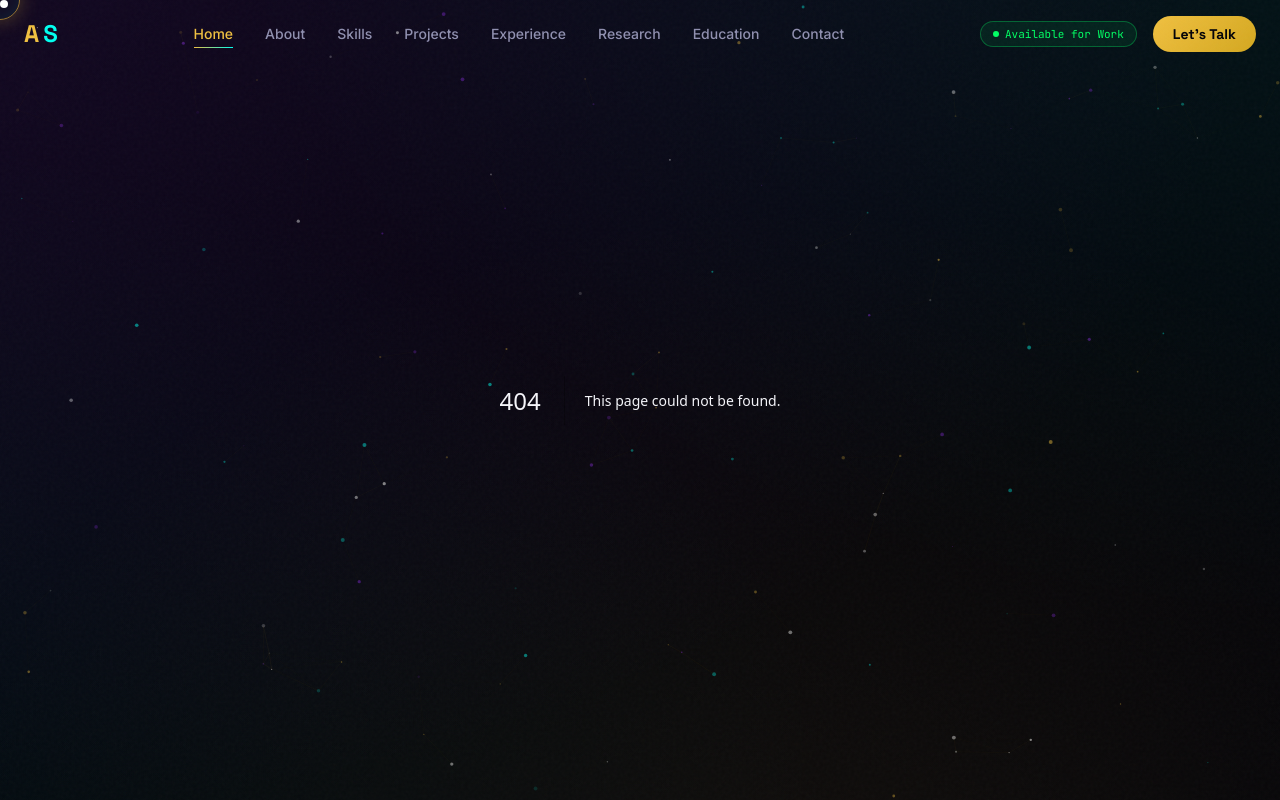
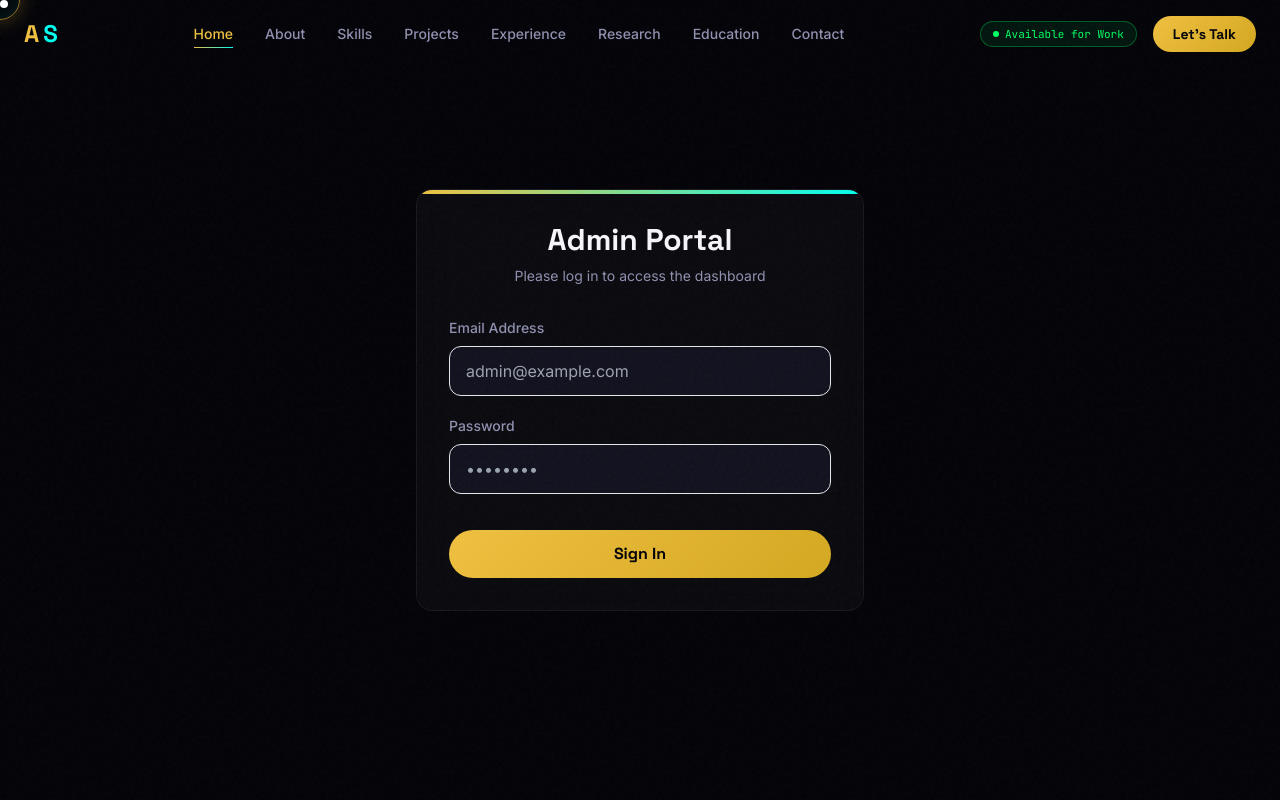
Before and after one commit to ashutosh123se/Ashutosh-Shekhar-portfolio, a Next.js app: page /admin/login in a window 1280 px wide. Before the commit this address had no page. Shown: the top 800 px of the page. Built offline with nearby package versions, Linux system fonts and the light colour scheme.

Commit message:
feat: add secure cookie-based login page for admin dashboard

```diff
--- /dev/null
+++ b/src/app/admin/LogoutButton.tsx
@@ -0,0 +1,22 @@
+"use client";
+
+import { useRouter } from "next/navigation";
+import { logoutAdmin } from "./login/actions";
+
+export default function LogoutButton() {
+  const router = useRouter();
+
+  const handleLogout = async () => {
+    await logoutAdmin();
+    router.push("/admin/login");
+  };
+
+  return (
+    <button
+      onClick={handleLogout}
+      className="btn-ghost px-4 py-2 text-sm ml-4 border-red-500/30 text-red-400 hover:bg-red-500/10 hover:border-red-500 hover:shadow-[0_0_15px_rgba(239,68,68,0.2)]"
+    >
+      Logout
+    </button>
+  );
+}
--- /dev/null
+++ b/src/app/admin/login/actions.ts
@@ -0,0 +1,26 @@
+"use server";
+
+import { cookies } from "next/headers";
+
+export async function loginAdmin(email: string, pass: string) {
+  const ADMIN_EMAIL = "ashutoshshekhar37@gmail.com";
+  const ADMIN_PASS = "Ashutosh@1234sa";
+
+  if (email === ADMIN_EMAIL && pass === ADMIN_PASS) {
+    // Set a secure cookie that expires in 1 day
+    cookies().set("admin_session", "authenticated", {
+      httpOnly: true,
+      secure: process.env.NODE_ENV === "production",
+      maxAge: 60 * 60 * 24, // 1 day
+      path: "/",
+    });
+    return { success: true };
+  }
+
+  return { success: false, error: "Invalid email or password" };
+}
+
+export async function logoutAdmin() {
+  cookies().delete("admin_session");
+  return { success: true };
+}
--- /dev/null
+++ b/src/app/admin/login/page.tsx
@@ -0,0 +1,81 @@
+"use client";
+
+import { useState } from "react";
+import { useRouter } from "next/navigation";
+import { loginAdmin } from "./actions";
+
+export default function AdminLogin() {
+  const [email, setEmail] = useState("");
+  const [password, setPassword] = useState("");
+  const [error, setError] = useState("");
+  const [loading, setLoading] = useState(false);
+  const router = useRouter();
+
+  const handleLogin = async (e: React.FormEvent) => {
+    e.preventDefault();
+    setError("");
+    setLoading(true);
+
+    const result = await loginAdmin(email, password);
+
+    if (result.success) {
+      router.push("/admin");
+    } else {
+      setError(result.error || "Invalid credentials");
+      setLoading(false);
+    }
+  };
+
+  return (
+    <div className="min-h-screen bg-bg-void flex items-center justify-center p-6">
+      <div className="glass-card w-full max-w-md p-8 rounded-2xl border border-border-subtle relative overflow-hidden">
+        <div className="absolute top-0 left-0 w-full h-1 bg-gradient-to-r from-gold-bright to-cyan-bright" />
+
+        <div className="text-center mb-8">
+          <h1 className="text-3xl font-grotesk font-bold text-text-primary mb-2">Admin Portal</h1>
+          <p className="text-text-secondary text-sm">Please log in to access the dashboard</p>
+        </div>
+
+        <form onSubmit={handleLogin} className="flex flex-col gap-5">
+          <div>
+            <label className="block text-sm font-medium text-text-secondary mb-2">Email Address</label>
+            <input
+              type="email"
+              required
+              value={email}
+              onChange={(e) => setEmail(e.target.value)}
+              className="w-full bg-bg-elevated border border-border-subtle rounded-xl px-4 py-3 text-text-primary focus:outline-none focus:border-gold-bright transition-colors"
+              placeholder="admin@example.com"
+            />
+          </div>
+
+          <div>
+            <label className="block text-sm font-medium text-text-secondary mb-2">Password</label>
+            <input
+              type="password"
+              required
+              value={password}
+              onChange={(e) => setPassword(e.target.value)}
+              className="w-full bg-bg-elevated border border-border-subtle rounded-xl px-4 py-3 text-text-primary focus:outline-none focus:border-gold-bright transition-colors"
+              placeholder="••••••••"
+            />
+          </div>
+
+          {error && (
+            <div className="bg-red-500/10 border border-red-500/20 text-red-400 text-sm p-3 rounded-lg text-center">
+              {error}
+            </div>
+          )}
+
+          <button
+            type="submit"
+            disabled={loading}
+            className="btn-gold w-full py-3 mt-4 text-bg-void disabled:opacity-50 flex justify-center items-center font-bold"
+          >
+            {loading ? "Authenticating..." : "Sign In"}
+          </button>
+        </form>
+      </div>
+    </div>
+  );
+}
--- a/src/app/admin/page.tsx
+++ b/src/app/admin/page.tsx
@@ -1,20 +1,16 @@
 import { prisma } from "@/lib/prisma";
+import { cookies } from "next/headers";
+import { redirect } from "next/navigation";
+import LogoutButton from "./LogoutButton";
 
 // Revalidate the page every 60 seconds (or 0 to be completely dynamic)
 export const revalidate = 0;
 
-export default async function AdminMessagesPage({ searchParams }: { searchParams: { key?: string } }) {
-  // Very basic security: check a URL parameter (e.g., /admin?key=your_secret_key)
-  // You should configure a proper NEXT_PUBLIC_ADMIN_KEY or use next-auth for real security
-  const adminKey = process.env.ADMIN_KEY || "ashutosh_admin";
+export default async function AdminMessagesPage() {
+  const session = cookies().get("admin_session");
 
-  if (searchParams.key !== adminKey) {
-    return (
-      <div className="min-h-screen flex flex-col items-center justify-center p-6 bg-bg-void">
-        <h1 className="text-3xl font-grotesk font-bold text-red-400 mb-4">Unauthorized Access</h1>
-        <p className="text-text-secondary font-inter">Please provide the correct admin key in the URL. Example: ?key=ashutosh_admin</p>
-      </div>
-    );
+  if (!session || session.value !== "authenticated") {
+    redirect("/admin/login");
   }
 
   const messages = await prisma.contactMessage.findMany({
@@ -29,9 +25,12 @@ export default async function AdminMessagesPage({ searchParams }: { searchParams
             <h1 className="font-grotesk font-bold text-4xl gradient-text mb-2">Admin Dashboard</h1>
             <p className="text-text-secondary">View and manage incoming contact form messages.</p>
           </div>
-          <div className="bg-bg-elevated border border-border-subtle rounded-xl px-4 py-2">
-            <span className="text-cyan-bright font-mono font-bold text-xl">{messages.length}</span>
-            <span className="text-text-muted text-sm ml-2">Total Messages</span>
+          <div className="flex items-center">
+            <div className="bg-bg-elevated border border-border-subtle rounded-xl px-4 py-2">
+              <span className="text-cyan-bright font-mono font-bold text-xl">{messages.length}</span>
+              <span className="text-text-muted text-sm ml-2">Total Messages</span>
+            </div>
+            <LogoutButton />
           </div>
         </div>
 
```
